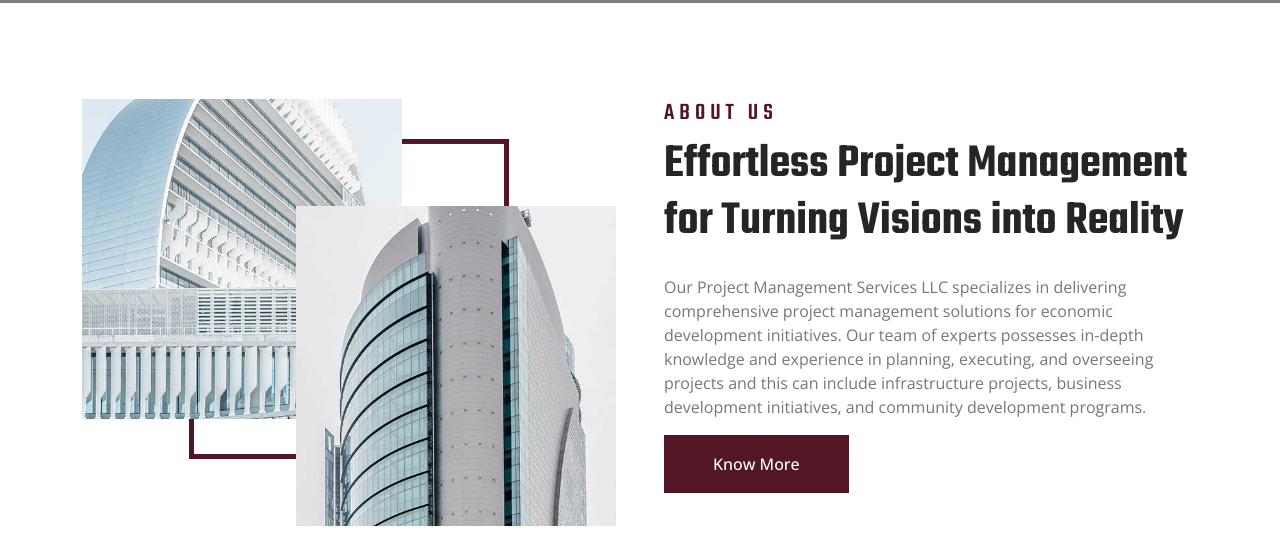
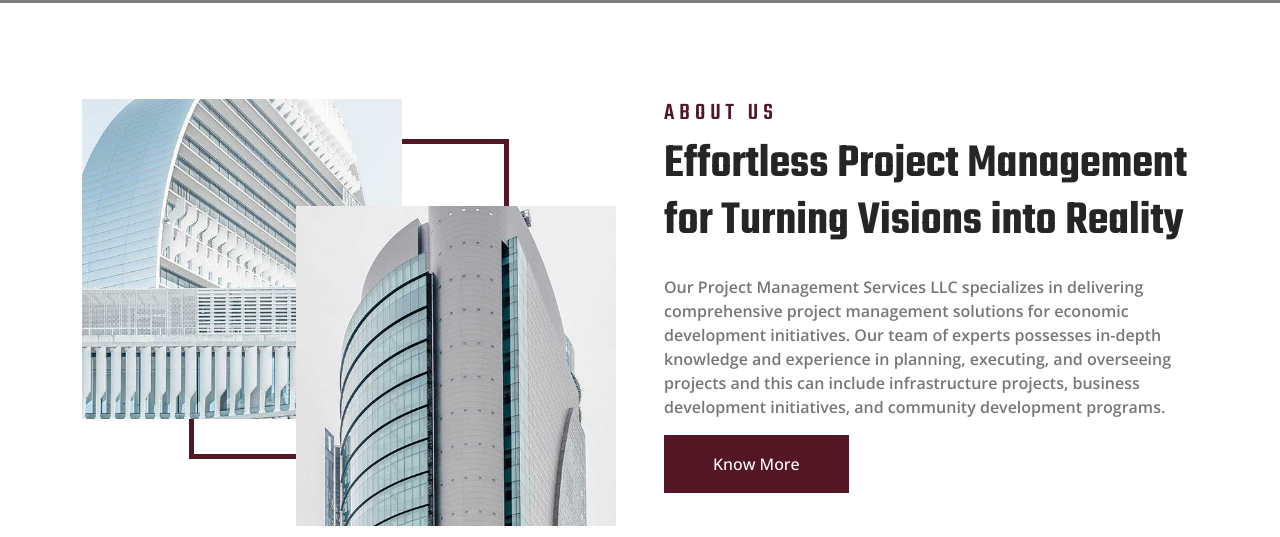
Before and after one commit to KVRL17/HD-website, a plain HTML site: page index.html in a window 1280 px wide. Shown: the part 263-800 px from the top of the page. Drawn offline with nearby package versions, Linux system fonts and the light colour scheme.

Commit message:
first commit

```diff
--- a/css/style.css
+++ b/css/style.css
@@ -26,6 +26,10 @@ h6,
 .h6,
 .fw-normal {
     font-weight: 400 !important;
+}
+
+p {
+    font-weight: 900 !important;
 }
 
 .back-to-top {
```
